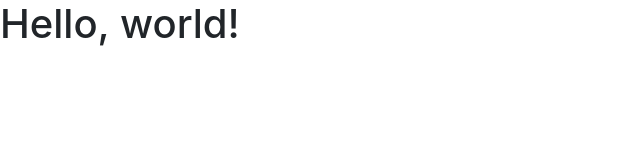
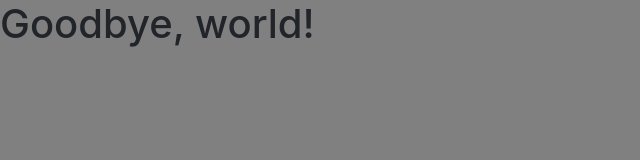
Before and after one commit to marcelo-w/SMC-spring-19_WD3, a plain HTML site: page class_01/index.html in a window 1280 px wide. Shown: the whole page, without its empty margins (0-640 px from the left). Drawn offline with nearby package versions, Linux system fonts and the light colour scheme.

Commit message:
Created img & css
Created img & css directories. Created & linked stylesheet.css

```diff
--- /dev/null
+++ b/class_01/css/stylesheet.css
@@ -0,0 +1,3 @@
+body {
+    background-color: gray;
+}
--- a/class_01/index.html
+++ b/class_01/index.html
@@ -9,9 +9,10 @@
     <link rel="stylesheet" href="https://stackpath.bootstrapcdn.com/bootstrap/4.3.0/css/bootstrap.min.css" integrity="sha384-PDle/QlgIONtM1aqA2Qemk5gPOE7wFq8+Em+G/hmo5Iq0CCmYZLv3fVRDJ4MMwEA" crossorigin="anonymous">
 
     <title>Hello, world!</title>
+    <link rel="stylesheet" type="text/css" href="css/stylesheet.css">
   </head>
   <body>
-    <h1>Hello, world!</h1>
+    <h1>Goodbye, world!</h1>
 
     <!-- Optional JavaScript -->
     <!-- jQuery first, then Popper.js, then Bootstrap JS -->
```
Also changed, not shown: 2 other files.
